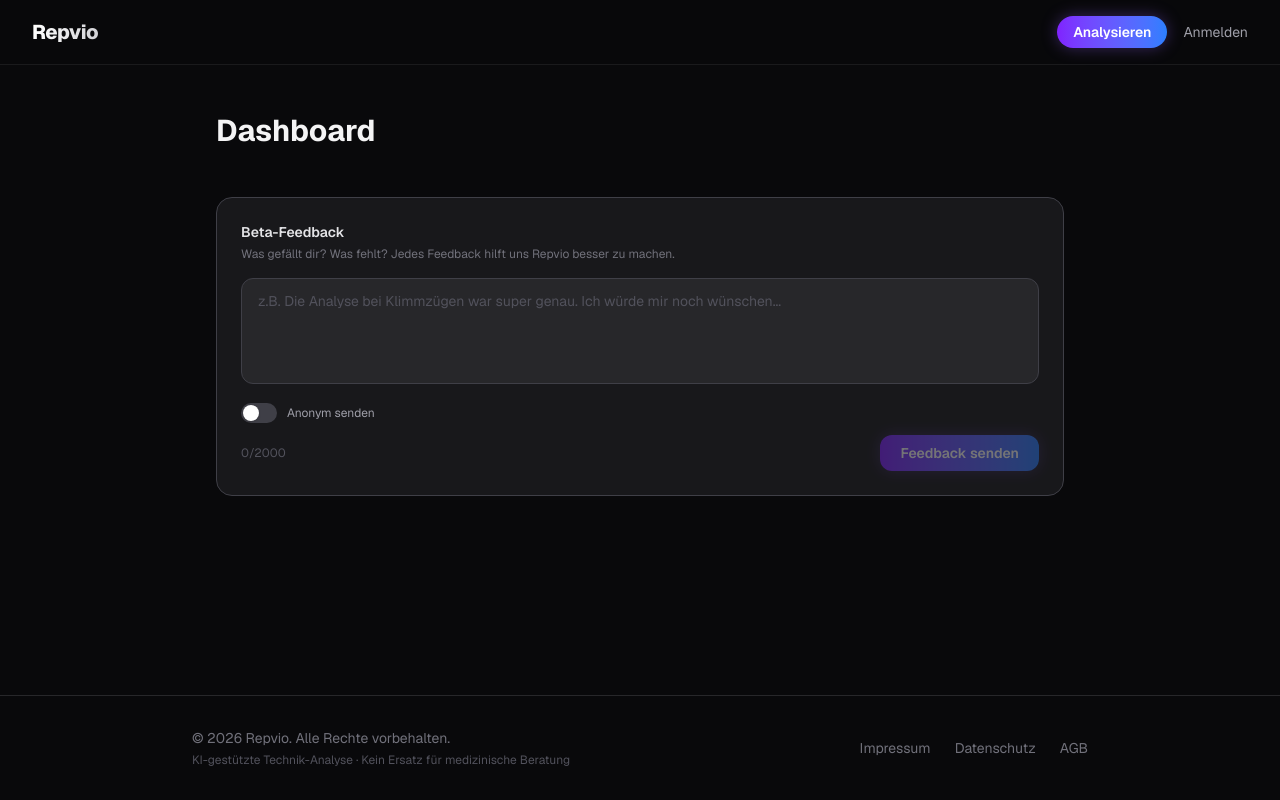
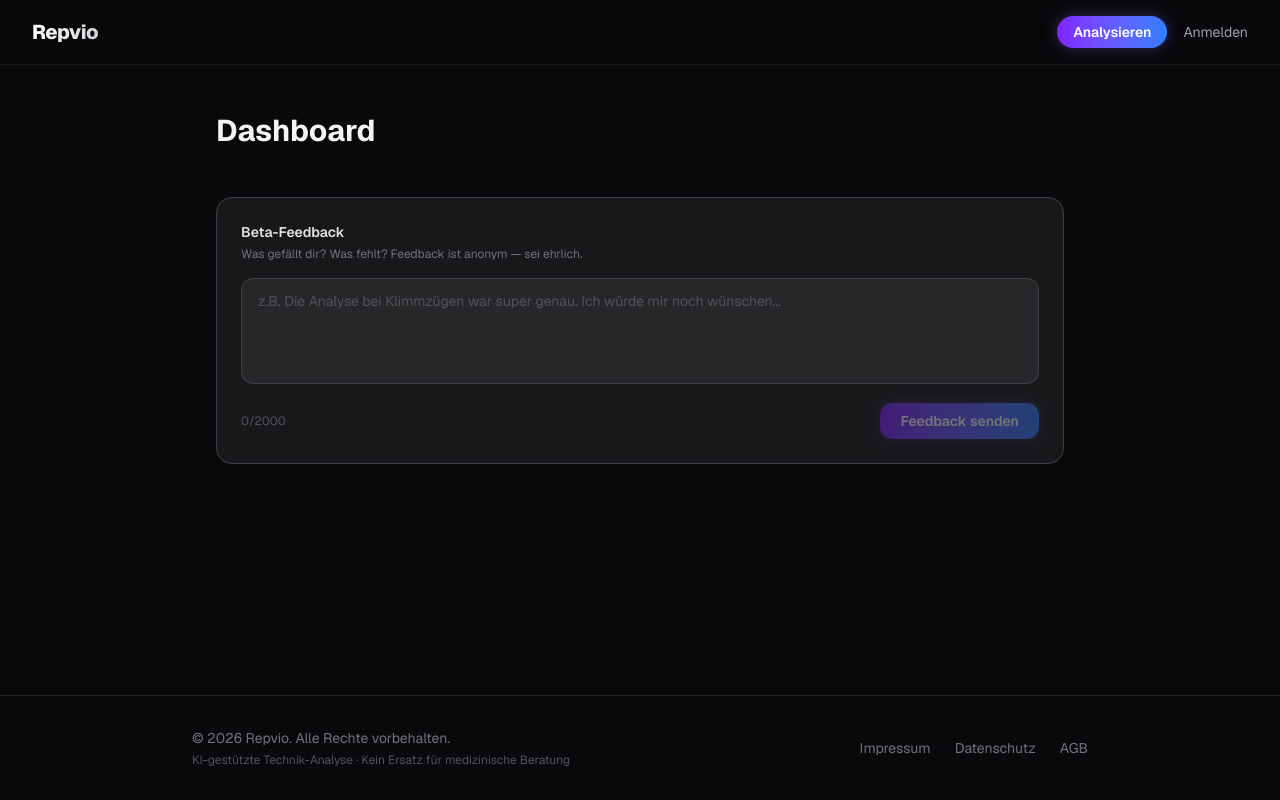
Before and after one commit to Zydim/repvio, a Next.js app in the folder frontend/: page /dashboard in a window 1280 px wide. Built offline with nearby package versions, Linux system fonts and the light colour scheme; no server answers.

Commit message:
Make feedback always anonymous, remove toggle
Co-Authored-By: Claude Sonnet 4.6 <noreply@anthropic.com>

```diff
--- a/frontend/app/dashboard/page.tsx
+++ b/frontend/app/dashboard/page.tsx
@@ -17,7 +17,6 @@ export default function DashboardPage() {
 
   // Beta Feedback
   const [feedbackText, setFeedbackText] = useState("");
-  const [feedbackAnonymous, setFeedbackAnonymous] = useState(false);
   const [feedbackSending, setFeedbackSending] = useState(false);
   const [feedbackSuccess, setFeedbackSuccess] = useState(false);
   const [feedbackError, setFeedbackError] = useState<string | null>(null);
@@ -41,7 +40,6 @@ export default function DashboardPage() {
     setFeedbackError(null);
     try {
       await api.post("/auth/beta-feedback", {
-        ...(feedbackAnonymous ? {} : { email: session?.user?.email }),
         message: feedbackText.trim(),
       });
       setFeedbackSuccess(true);
@@ -80,7 +78,7 @@ export default function DashboardPage() {
         <div className="mt-12 bg-zinc-900 border border-zinc-700 rounded-2xl p-6">
           <h2 className="text-sm font-semibold text-zinc-200 mb-1">Beta-Feedback</h2>
           <p className="text-xs text-zinc-500 mb-4">
-            Was gefällt dir? Was fehlt? Jedes Feedback hilft uns Repvio besser zu machen.
+            Was gefällt dir? Was fehlt? Feedback ist anonym — sei ehrlich.
           </p>
           {feedbackSuccess ? (
             <div className="bg-emerald-950/50 border border-emerald-800 rounded-xl px-4 py-3">
@@ -96,20 +94,6 @@ export default function DashboardPage() {
                 maxLength={2000}
                 className="w-full bg-zinc-800 border border-zinc-700 rounded-xl px-4 py-3 text-sm text-zinc-200 placeholder-zinc-600 resize-none focus:outline-none focus:border-zinc-500 transition-colors"
               />
-              {/* Anonymous toggle */}
-              <label className="flex items-center gap-2.5 cursor-pointer select-none w-fit">
-                <div
-                  onClick={() => setFeedbackAnonymous(!feedbackAnonymous)}
-                  className={`relative w-9 h-5 rounded-full transition-colors ${feedbackAnonymous ? "bg-violet-600" : "bg-zinc-700"}`}
-                >
-                  <div className={`absolute top-0.5 w-4 h-4 rounded-full bg-white shadow transition-transform ${feedbackAnonymous ? "translate-x-4" : "translate-x-0.5"}`} />
-                </div>
-                <span className="text-xs text-zinc-400">
-                  Anonym senden
-                  {feedbackAnonymous && <span className="ml-1.5 text-violet-400">(deine E-Mail wird nicht übermittelt)</span>}
-                </span>
-              </label>
-
               <div className="flex items-center justify-between">
                 <span className="text-xs text-zinc-600">{feedbackText.length}/2000</span>
                 <button
```
